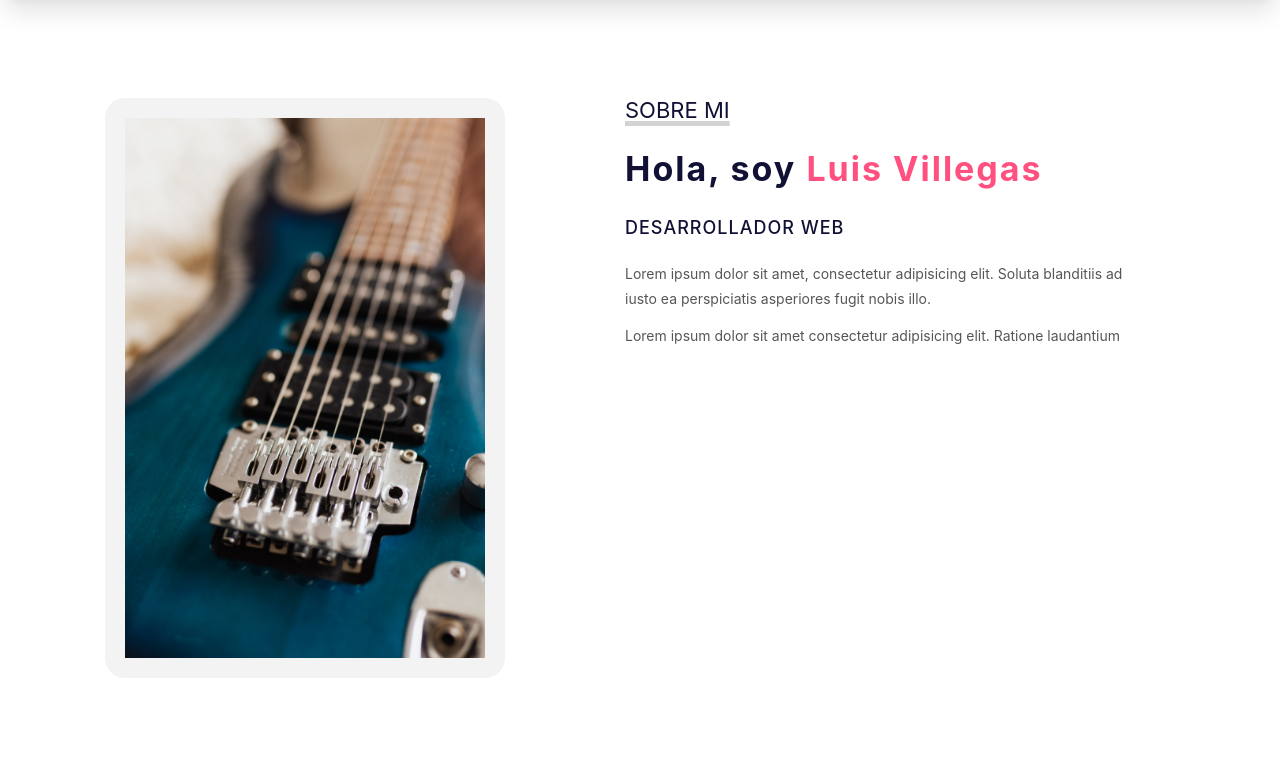
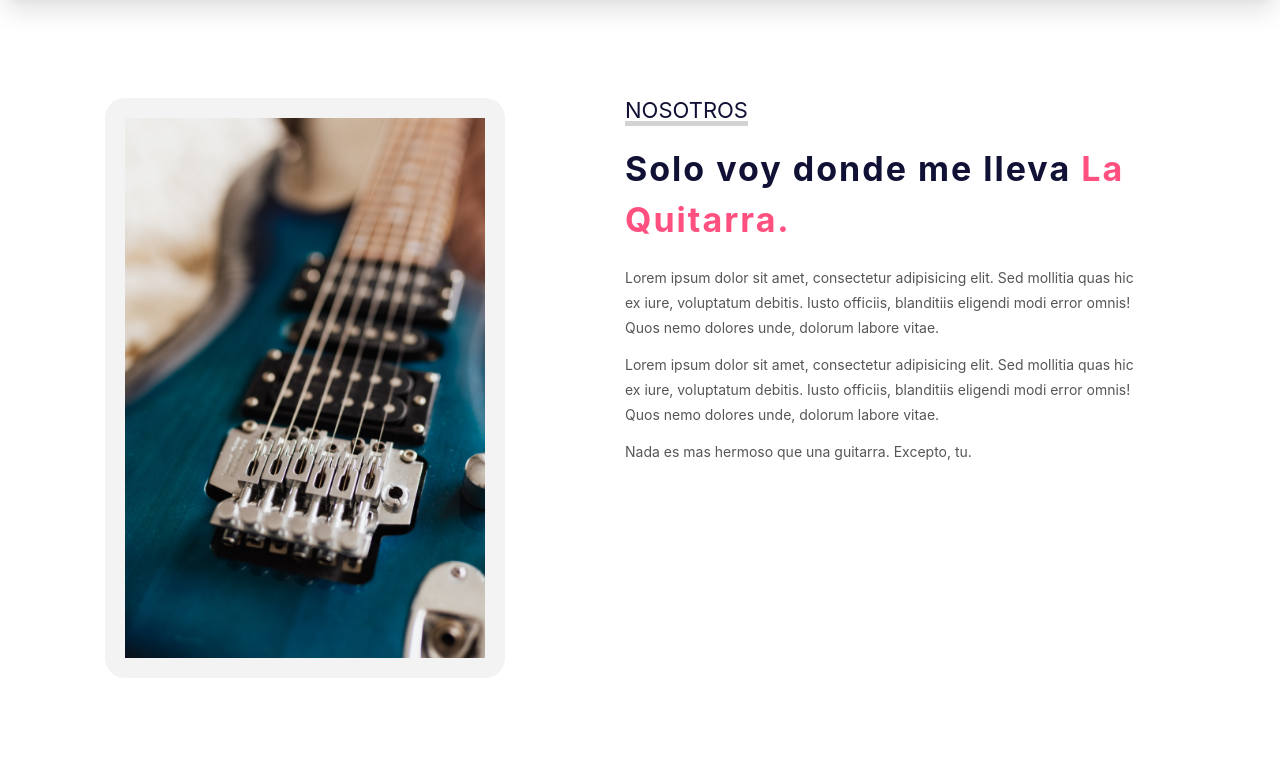
Before and after one commit to Luvime/proyecto-comercio-electronico, a React (Create React App) app: page /about in a window 1280 px wide. Shown: the part 563-1340 px from the top of the page. Built offline with nearby package versions, Linux system fonts and the light colour scheme; no server answers.

Commit message:
cambios css y html

```diff
--- a/public/index.html
+++ b/public/index.html
@@ -24,7 +24,7 @@
       work correctly both with client-side routing and a non-root public URL.
       Learn how to configure a non-root public URL by running `npm run build`.
     -->
-    <title>Guitar World</title>
+    <title>GuitarHero</title>
   </head>
   <body>
     <noscript>You need to enable JavaScript to run this app.</noscript>
@@ -42,3 +42,6 @@
 
   </body>
 </html>
+
+
+<p>Lorem ipsum dolor sit amet, consectetur adipisicing elit. Sed mollitia quas hic ex iure, voluptatum debitis. Iusto officiis, blanditiis eligendi modi error omnis! Quos nemo dolores unde, dolorum labore vitae.</p>
--- a/src/components/About.js
+++ b/src/components/About.js
@@ -42,12 +42,16 @@ export const About = () => {
           <img className='bannernosotros' width={500} height={800} src={nosotros}></img>
         </div>
         <div class="sobremi">
-          <p class="titulo-seccion">Sobre Mi</p>
-          <h2>Hola, soy <span>Luis Villegas</span></h2>
-          <h3>Desarrollador Web</h3>
+          <p class="titulo-seccion">NOSOTROS</p>
+          <h2>Solo voy donde me lleva <span>La Quitarra.</span></h2>
           <p>Lorem ipsum dolor sit amet, consectetur adipisicing elit.
-            Soluta blanditiis ad iusto ea perspiciatis asperiores fugit nobis illo.</p>
-          <p>Lorem ipsum dolor sit amet consectetur adipisicing elit. Ratione laudantium</p>
+            Sed mollitia quas hic ex iure, voluptatum debitis.
+            Iusto officiis, blanditiis eligendi modi error omnis! Quos nemo dolores unde, dolorum labore vitae.</p>
+          <p>Lorem ipsum dolor sit amet, consectetur adipisicing elit.
+            Sed mollitia quas hic ex iure, voluptatum debitis. Iusto officiis, blanditiis eligendi modi error omnis!
+            Quos nemo dolores unde, dolorum labore vitae.</p>
+
+          <p class="bienvenida">Nada es mas hermoso que una guitarra. Excepto, tu.</p>
         </div>
       </section>
     </>
```
